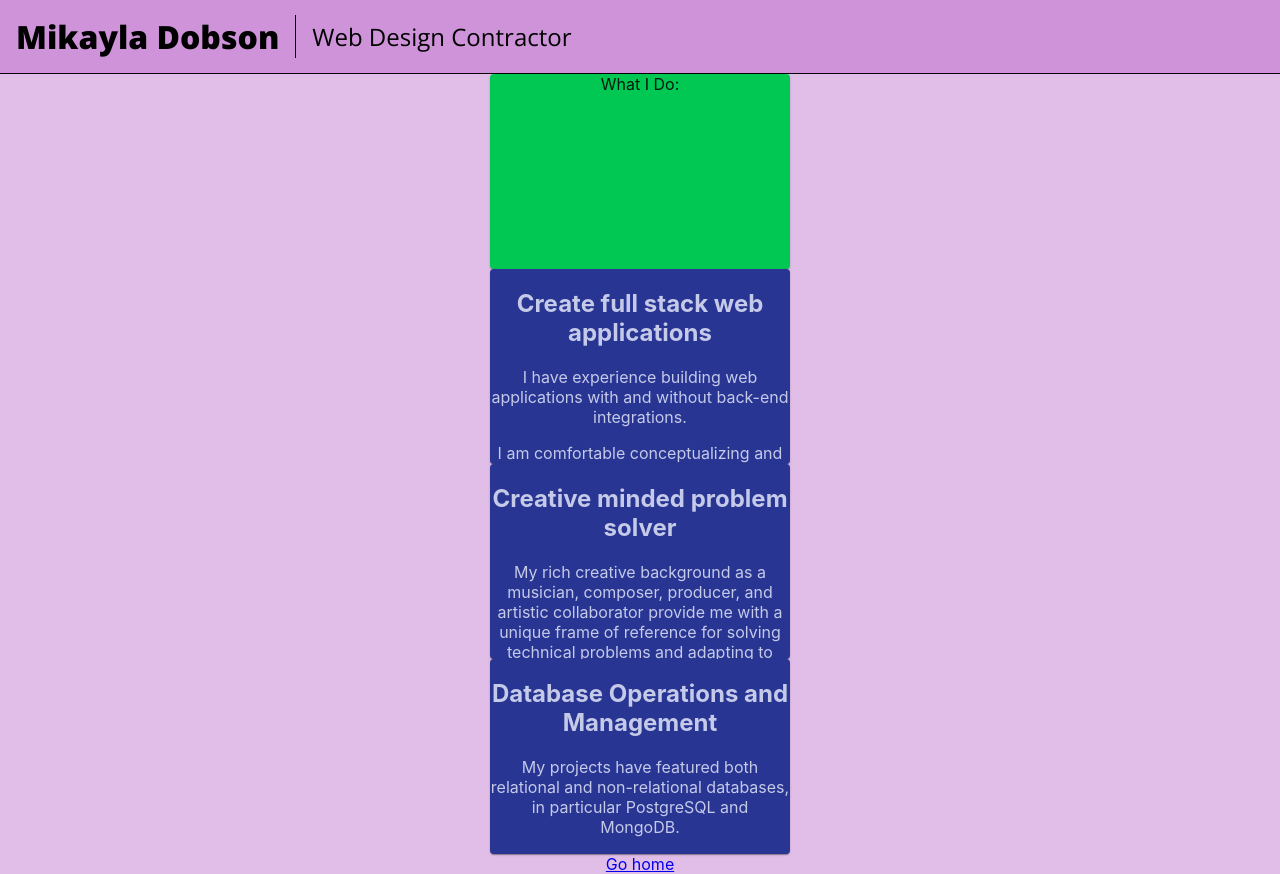
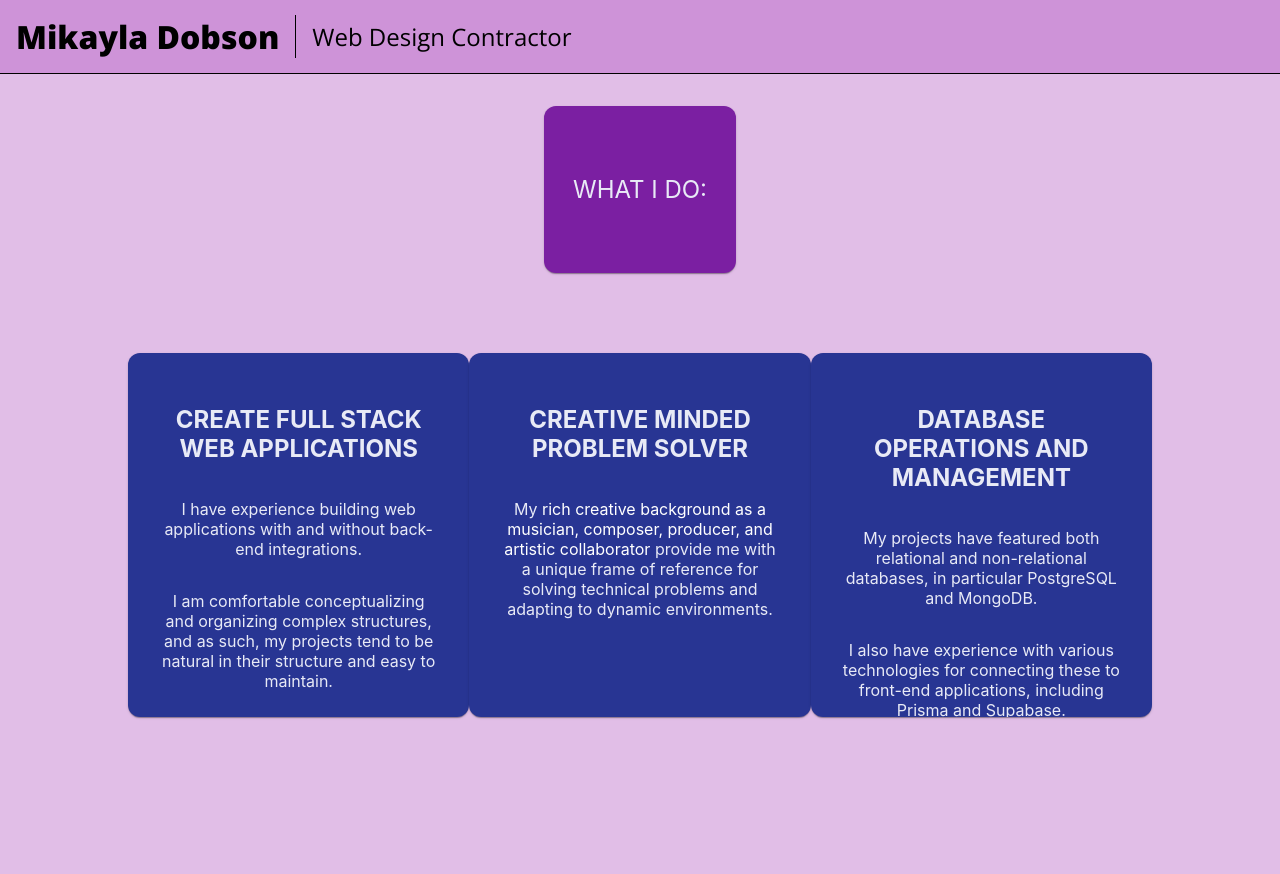
Before and after one commit to innocuous-symmetry/about-mikayla, a React (Create React App) app: page /about-me in a window 1280 px wide. Built offline with nearby package versions, Linux system fonts and the light colour scheme.

Commit message:
about me styled

```diff
--- a/src/App.scss
+++ b/src/App.scss
@@ -6,8 +6,6 @@ $purple200: #ce93d8;
 
 .App {
   text-align: center;
-}
-
   header {
     background-color: $purple200;
     display: flex;
@@ -37,19 +35,21 @@ header {
       padding-left: 1rem;
     }
   }
-
-.landing {
-  padding-top: 1.5rem;
-  display: flex;
-  flex-direction: column;
-  align-items: center;
-  width: 75vw;
-  h3 {
-    position: relative;
-    top: 0.8rem;
-  }
 }
 
+// .landing {
+//   padding-top: 1.5rem;
+//   display: flex;
+//   flex-direction: column;
+//   align-items: center;
+//   width: 75vw;
+//   h3 {
+//     position: relative;
+//     top: 0.8rem;
+//   }
+// }
+
+.technologies-page {
   .tech-scrollbar {
     height: 5rem;
     width: 60rem;
@@ -73,25 +73,6 @@ header {
       background-color: $purple200;
       height: 5rem;
       width: 20rem;
-  }
-}
-
-.backup-bar {
-  bottom: 5rem;
-  animation: 30s linear 15s tech-scroll infinite, 15s hide-until-start;
-}
-
-.from-right {
-  animation: 30s linear from-right infinite;
-}
-.backup-from-right {
-  bottom: 5rem;
-  animation: 30s linear 15s from-right infinite, 15s hide-until-start;
-}
-
-.variant-2 {
-  background-color: #62286d !important;
-  color: white !important;
     }
 
     @keyframes hide-until-start {
@@ -123,3 +104,39 @@ header {
         left: -60rem;
       }
     }
+  }
+
+  .backup-bar {
+    bottom: 5rem;
+    animation: 30s linear 15s tech-scroll infinite, 15s hide-until-start;
+  }
+
+  .from-right {
+    animation: 30s linear from-right infinite;
+  }
+  .backup-from-right {
+    bottom: 5rem;
+    animation: 30s linear 15s from-right infinite, 15s hide-until-start;
+  }
+
+  .variant-2 {
+    background-color: #62286d !important;
+    color: white !important;
+  }
+}
+
+.about-me-page {
+  a {
+    color: white;
+    border-radius: 12px;
+    transition: color 0.3s linear;
+    text-decoration: none;
+    &:hover {
+      color: $purple200;
+      transition: color 0.3s linear;
+    }
+  }
+  .card-title {
+    text-transform: uppercase;
+  }
+}
--- a/src/pages/AboutMe.js
+++ b/src/pages/AboutMe.js
@@ -1,37 +1,39 @@
 import '../App.scss';
-import { DocumentStyle, ProjectsPage } from '../styles/Style';
+import { DocumentStyle, AboutMePage } from '../styles/Style';
 
 import Card from '@mui/material/Card';
-import Grid from '@mui/material/Grid';
 
 const { htmlTheme } = DocumentStyle;
-const { headerCard, projectCards, cardDimensions } = ProjectsPage;
+const { headerCard, projectCards, cardDimensions, aboutGallery } = AboutMePage;
 
 export default function AboutMe() {
     return (
-        <div style={htmlTheme}>
-            <Card sx={[headerCard, cardDimensions]}>What I Do:</Card>
+        <div style={htmlTheme} className="about-me-page">
+            <Card sx={[headerCard, cardDimensions]} className="card-title">What I Do:</Card>
 
+            <div style={aboutGallery}>
                 <Card sx={[projectCards, cardDimensions]}>
-                <h2>Create full stack web applications</h2>
+                    <h2 className="card-title">Create full stack web applications</h2>
                     <p>I have experience building web applications with and without back-end integrations.</p>
-                <p>I am comfortable conceptualizing and organizing complex structures, and as such, my projects tend to be natural in their structure and easy to maintain.</p>
+                    <p>I am comfortable conceptualizing and organizing complex structures, and as such, my projects tend to be
+                        natural in their structure and easy to maintain.</p>
                 </Card>
 
                 <Card sx={[projectCards, cardDimensions]}>
-                <h2>Creative minded problem solver</h2>
-                <p>My rich creative background as a musician, composer, producer, and artistic collaborator provide me with a unique frame of reference for
+                    <h2 className="card-title">Creative minded problem solver</h2>
+                    <p>My <a href="/creative-projects">rich creative background as a musician, composer, producer,
+                        and artistic collaborator</a> provide me with a unique frame of reference for
                         solving technical problems and adapting to dynamic environments.</p>
-                <a href="/">See some of my creative works for examples of my aptitudes, as well as some thoughts on how they apply to work as a developer!</a>
                 </Card>
 
                 <Card sx={[projectCards, cardDimensions]}>
-                <h2>Database Operations and Management</h2>
-                <p>My projects have featured both relational and non-relational databases, in particular PostgreSQL and MongoDB.</p>
-                <p>I also have experience with various technologies for connecting these to front-end applications, including Prisma and Supabase.</p>
+                    <h2 className="card-title">Database Operations and Management</h2>
+                    <p>My projects have featured both relational and non-relational databases, in particular
+                        PostgreSQL and MongoDB.</p>
+                    <p>I also have experience with various technologies for connecting these to front-end applications,
+                        including Prisma and Supabase.</p>
                 </Card>
-
-            <a href="/">Go home</a>
+            </div>
         </div>
     )
 }
--- a/src/pages/Technologies.js
+++ b/src/pages/Technologies.js
@@ -11,7 +11,7 @@ const { htmlTheme } = DocumentStyle;
 
 export default function Technologies() {
     return (
-        <div style={htmlTheme}>
+        <div className="technologies-page" style={htmlTheme}>
             <Card sx={technologyCard}>
                 <h1>What technologies do I use?</h1>
             </Card>
--- a/src/styles/Style.js
+++ b/src/styles/Style.js
@@ -98,17 +98,37 @@ export const WelcomePage = {
     }
 }
 
-export const ProjectsPage = {
+export const AboutMePage = {
     headerCard: {
-        backgroundColor: green['A700']
+        backgroundColor: purple[700],
+        color: indigo[50],
+        fontSize: '1.5rem',
+        alignItems: 'center',
+        justifyContent: 'center',
+        height: '12rem',
+        width: '12rem',
+        marginTop: '2rem',
+        marginBottom: '3rem',
     },
     projectCards: {
         backgroundColor: indigo[800],
-        color: indigo[100],
+        color: indigo[50],
+        width: '300px',
+        height: '300px',
+        padding: '2rem',
     },
     cardDimensions: {
-        width: '300px',
-        height: '300px',
+        display: 'flex',
+        flexDirection: 'column',
+        borderRadius: '12px',
+        textAlign: 'center',
+    },
+    aboutGallery: {
+        display: 'flex',
+        height: '70vh',
+        width: '80vw',
+        justifyContent: 'space-around',
+        margin: '2rem',
     }
 }
 
```
Lines whose indentation alone changed are shown as unchanged.
